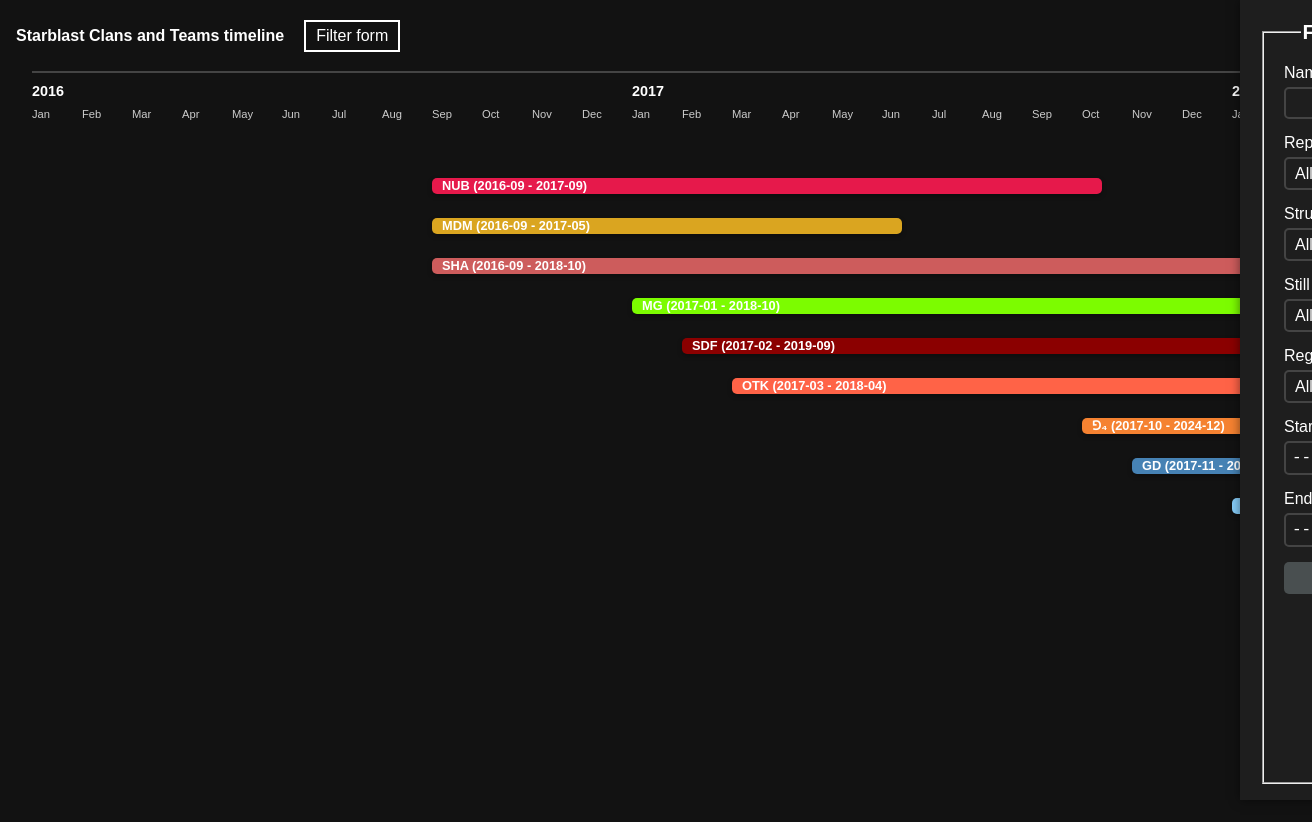
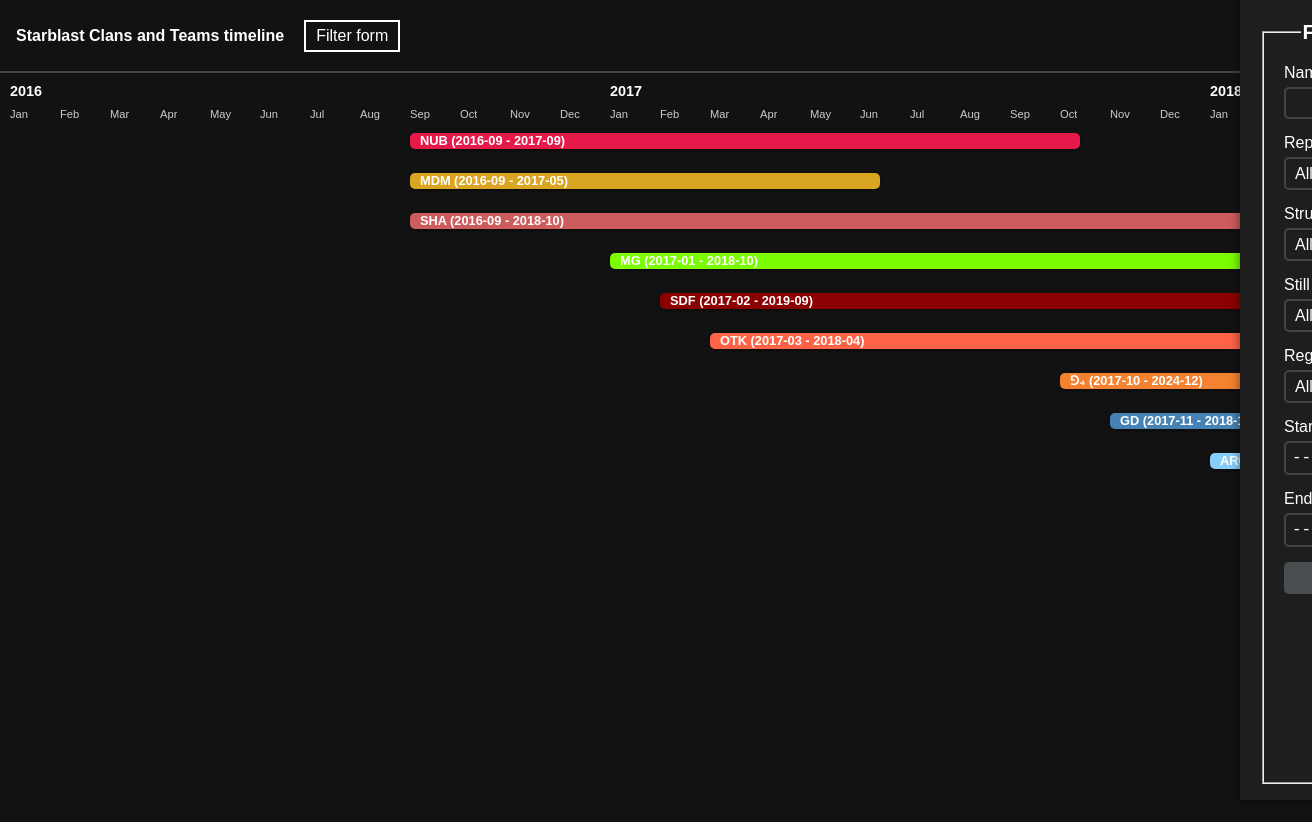
Before and after one commit to Lisiantys/starblast-clan-chronologie, a plain HTML site: page index.html in a window 1280 px wide. Shown: the whole page, 1312 px wide, since content can reach past the window. Drawn offline with Linux system fonts and the light colour scheme.

Commit message:
V0.53 - UI adjustment

```diff
--- a/data.json
+++ b/data.json
@@ -732,7 +732,7 @@
         "start": "2017-01",
         "end": "2018-10",
         "name": "MG",
-        "leader": "randoms"
+        "leader": "Unknown"
       }
     ]
   },
@@ -810,7 +810,7 @@
         "start": "2016-09",
         "end": "2017-05",
         "name": "MDM",
-        "leader": "randoms"
+        "leader": "Unknown"
       }
     ]
   },
@@ -1488,7 +1488,7 @@
         "start": "2017-11",
         "end": "2018-10",
         "name": "GD",
-        "leader": "randoms"
+        "leader": "Unknown"
       }
     ]
   },
--- a/script.js
+++ b/script.js
@@ -70,7 +70,6 @@ function generateTimeline(clans) {
     container.style.width = TIMELINE_WIDTH + "px";
 
     const rowHeight = 40;
-    container.style.marginTop = "50px";
     const tooltip = document.getElementById("tooltip");
     const timelineContainer = document.getElementById("timeline-container");
 
--- a/style.css
+++ b/style.css
@@ -1,6 +1,7 @@
 * {
   scrollbar-width: thin;
   scrollbar-color: white transparent;
+  overflow-x: hidden;
 
   &::-webkit-scrollbar {
     width: 3px;
@@ -50,9 +51,8 @@ h1 {
 /* Conteneur principal */
 #timeline-container {
   position: relative;
-  width: 95%;
-  margin: 0 auto 2rem auto;
-  padding: 10px 0;
+  width: 100%;
+  padding: 10px;
   overflow-x: auto;
   border-top: 2px solid #444;
   box-sizing: border-box;
```
